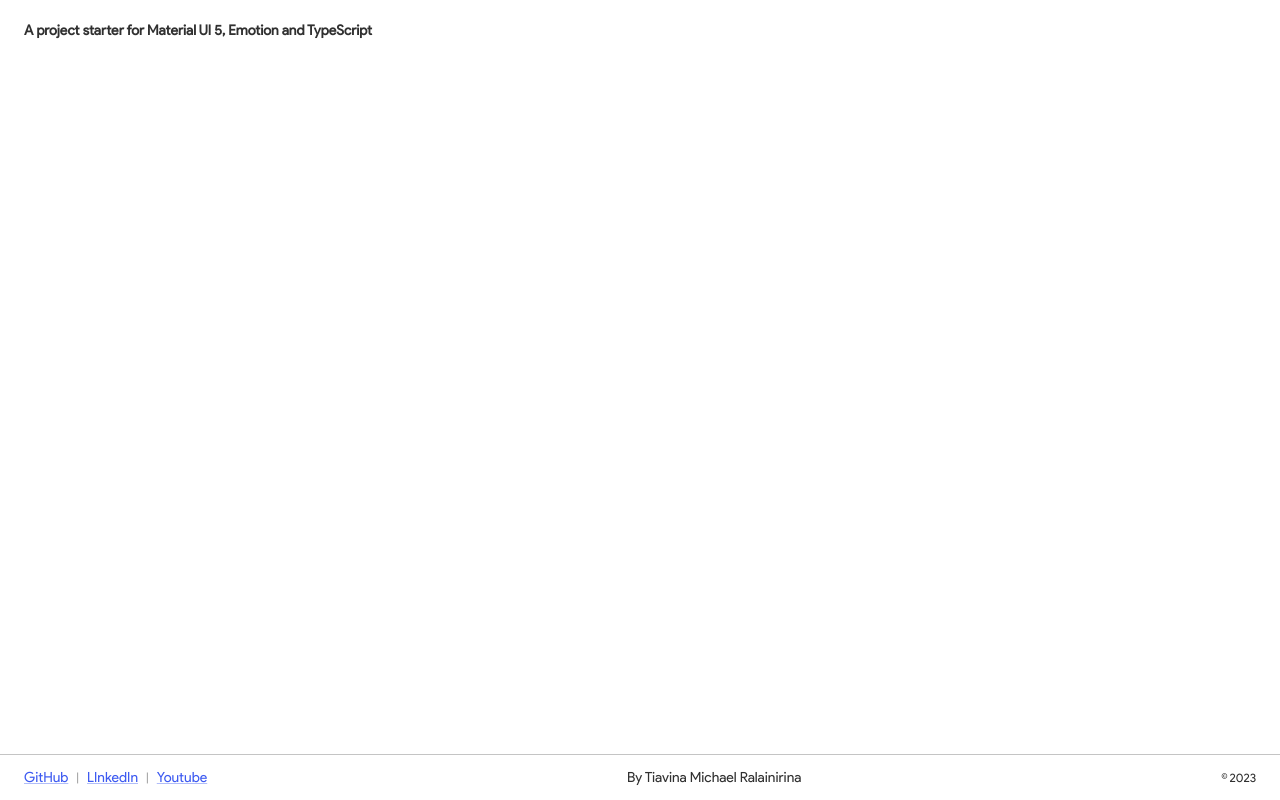
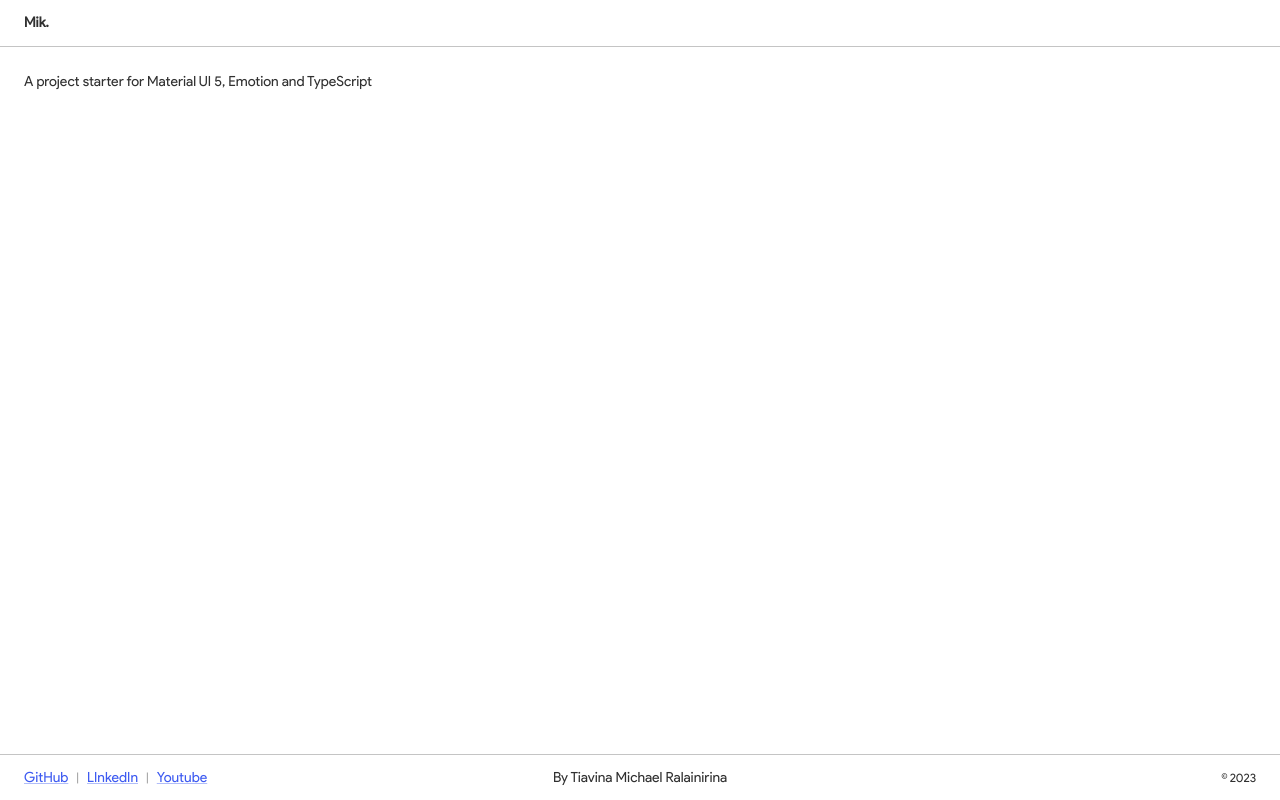
Before and after one commit to tiavina-mika/mui-emotion-starter, a React (Create React App) app: page / in a window 1280 px wide. Built offline with nearby package versions, Linux system fonts and the light colour scheme.

Commit message:
change content

```diff
--- a/src/components/Footer.tsx
+++ b/src/components/Footer.tsx
@@ -30,7 +30,7 @@ const classes = {
 const Footer = () => {
   return (
     <div className="flexRow spaceBetween stretchSelf" css={classes.footer}>
-      <Stack spacing={1} direction="row" justifyContent="center">
+      <Stack spacing={1} direction="row" flex={1}>
         {links.map((link, index) => (
           <Stack
             spacing={1}
@@ -50,7 +50,7 @@ const Footer = () => {
           By Tiavina Michael Ralainirina
         </Typography>
       </div>
-      <div className="flexCenter stretchSelf">
+      <div className="flexCenter stretchSelf flex1 flexEnd">
         <Typography className="flexRow center grey800">
           <span css={{ marginRight: 2 }}>©</span>
           <span>{new Date().getFullYear()}</span>
--- a/src/containers/Home.tsx
+++ b/src/containers/Home.tsx
@@ -4,6 +4,7 @@
 import { Typography } from "@mui/material";
 import { LAYOUT_CONTENT_PADDING } from "../utils/constants";
 import Footer from "../components/Footer";
+import { Theme } from "@emotion/react";
 
 const classes = {
   root: {
@@ -11,16 +12,27 @@ const classes = {
   },
   content: {
     padding: LAYOUT_CONTENT_PADDING
-  }
+  },
+  header: (theme: Theme) => ({
+    borderBottom: "1px solid " + theme.palette.grey[300],
+    padding: `16px ${LAYOUT_CONTENT_PADDING}px`
+  })
 };
 
 const Home = () => {
   return (
     <div className="flexColumn spaceBetween" css={classes.root}>
-      <div css={classes.content}>
-        <Typography variant="h3">
-          A project starter for Material UI 5, Emotion and TypeScript
-        </Typography>
+      <div className="stretchSelf">
+        <div css={classes.header}>
+          <Typography variant="h3">Mik.</Typography>
+        </div>
+        <div css={classes.content}>
+          <div css={{ marginTop: 4 }}>
+            <Typography className="grey800" css={{ fontSize: 14 }}>
+              A project starter for Material UI 5, Emotion and TypeScript
+            </Typography>
+          </div>
+        </div>
       </div>
       <Footer />
     </div>
```
